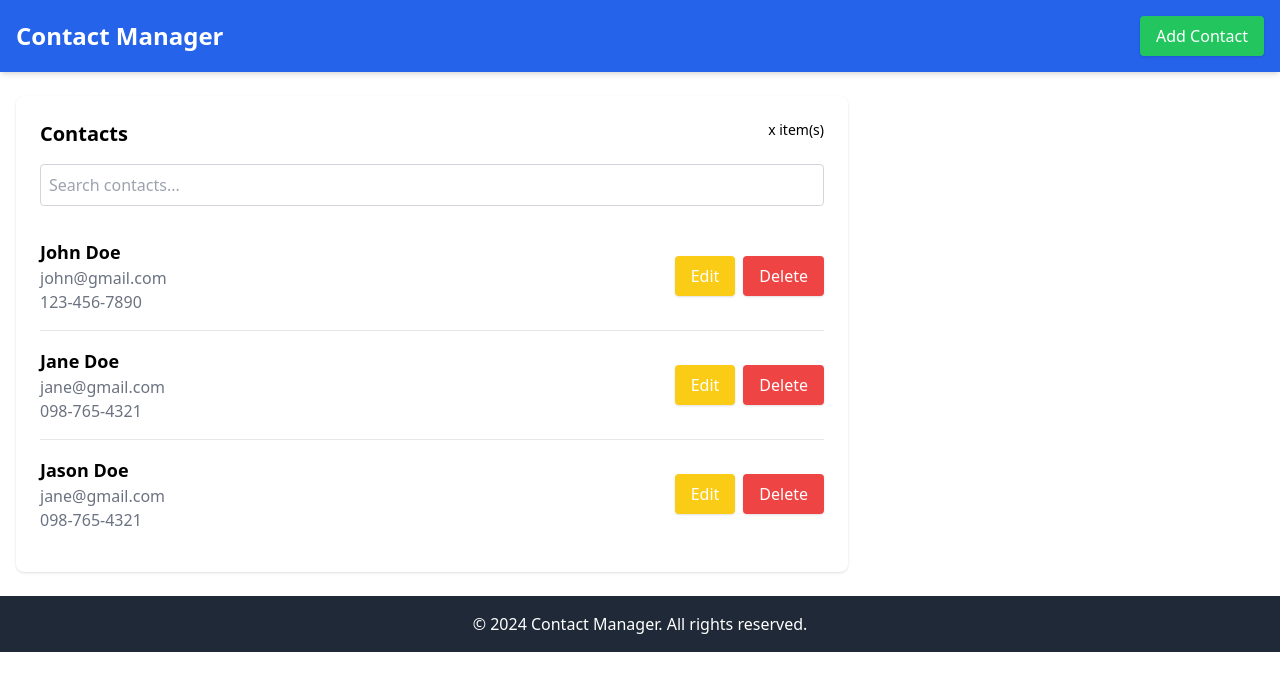
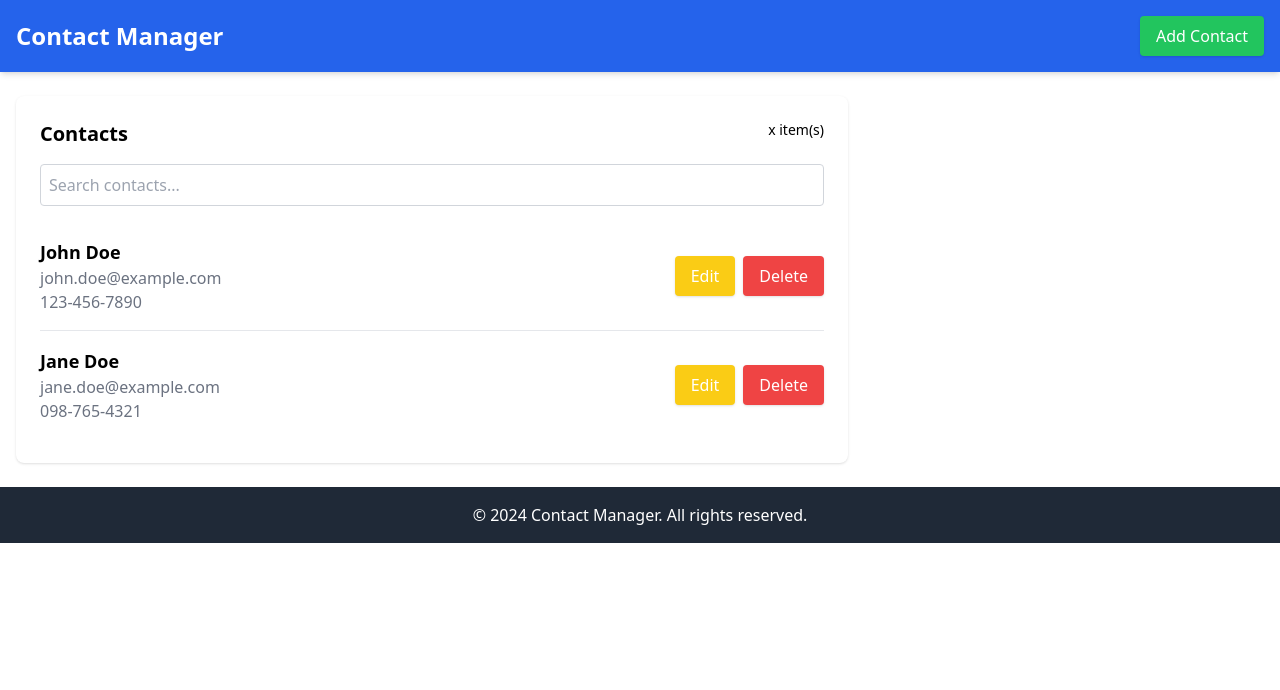
Before and after one commit to raryyy/Examen_contact_app_ryan_senterre, a Vue app: page / in a window 1280 px wide. Shown: the top 690 px of the page. Built offline with nearby package versions, Linux system fonts and the light colour scheme.

Commit message:
Add a new contact +   Implement deep watcher for localStorage

```diff
--- a/src/components/NewContactInput.vue
+++ b/src/components/NewContactInput.vue
@@ -1,13 +1,25 @@
 <script setup>
-import { useRouter } from 'vue-router';
+import { reactive } from "vue";
+import { useRouter } from "vue-router";
 import { useContactsStore } from "@/stores/contacts";
+
+const newContact = reactive({ id: null, name: null, email: null, phone: null });
 
 const contactsStore = useContactsStore();
 
+const add = () => {
+  newContact.id = Date.now();
+  contactsStore.addContact({ ...newContact });
+  newContact.name = null;
+  newContact.email = null;
+  newContact.phone = null;
+};
+
 const router = useRouter();
 
-const navigateTo = (routeName) => {
-  router.push({ name: routeName });
+const handleFormSubmit = () => {
+  add();
+  router.push({ name: "Dashboard" });
 };
 </script>
 
@@ -16,37 +28,42 @@ const navigateTo = (routeName) => {
     <div class="flex flex-col lg:flex-row gap-6">
       <section class="w-full lg:w-1/3 bg-white rounded-lg shadow p-6">
         <h2 class="text-xl font-semibold mb-4">Add / Edit Contact</h2>
-  <form class="space-y-4">
+        <form @submit.prevent="handleFormSubmit" class="space-y-4">
           <div>
             <label for="name" class="block font-bold">Name:</label>
             <input
               id="name"
+              v-model="newContact.name"
               type="text"
               class="w-full border rounded p-2"
               placeholder="Enter name"
+              required
             />
           </div>
           <div>
             <label for="email" class="block font-bold">Email:</label>
             <input
               id="email"
+              v-model="newContact.email"
               type="email"
               class="w-full border rounded p-2"
               placeholder="Enter email"
+              required
             />
           </div>
           <div>
             <label for="phone" class="block font-bold">Phone:</label>
             <input
               id="phone"
+              v-model="newContact.phone"
               type="tel"
               class="w-full border rounded p-2"
               placeholder="Enter phone number"
+              required
             />
           </div>
           <button
             type="submit"
-      @click="navigateTo('Dashboard')"
             class="w-full bg-blue-600 text-white px-4 py-2 rounded shadow hover:bg-blue-700"
           >
             Save Contact
--- a/src/stores/contacts.js
+++ b/src/stores/contacts.js
@@ -1,12 +1,29 @@
+import { reactive, watch } from "vue";
 import { defineStore } from "pinia";
 
-export const useContactsStore = defineStore("contacts", {
-  state: () => ({
-    contacts: JSON.parse(localStorage.getItem("contacts")) || [
-      { id: 1, name: "John Doe", email: "john@gmail.com", phone: "123-456-7890" },
-      { id: 2, name: "Jane Doe", email: "jane@gmail.com", phone: "098-765-4321" },
-      { id: 3, name: "Jason Doe", email: "jane@gmail.com", phone: "098-765-4321" },
-    ],
-  })
+export const useContactsStore = defineStore("contacts", () => {
+  if (!localStorage.getItem("contacts")) {
+    localStorage.setItem(
+      "contacts",
+      JSON.stringify([
+        { id: 1, name: "John Doe", email: "john.doe@example.com", phone: "123-456-7890" },
+        { id: 2, name: "Jane Doe", email: "jane.doe@example.com", phone: "098-765-4321" },
+      ])
+    );
+  }
+  const contacts = reactive(JSON.parse(localStorage.getItem("contacts")));
 
+  const addContact = (contact) => {
+    contacts.unshift(contact);
+  };
+
+  watch(
+    () => contacts,
+    (newContacts) => {
+      localStorage.setItem("contacts", JSON.stringify(newContacts));
+    },
+    { deep: true }
+  );
+
+  return { contacts, addContact };
 });
```
Lines whose indentation alone changed are shown as unchanged.
